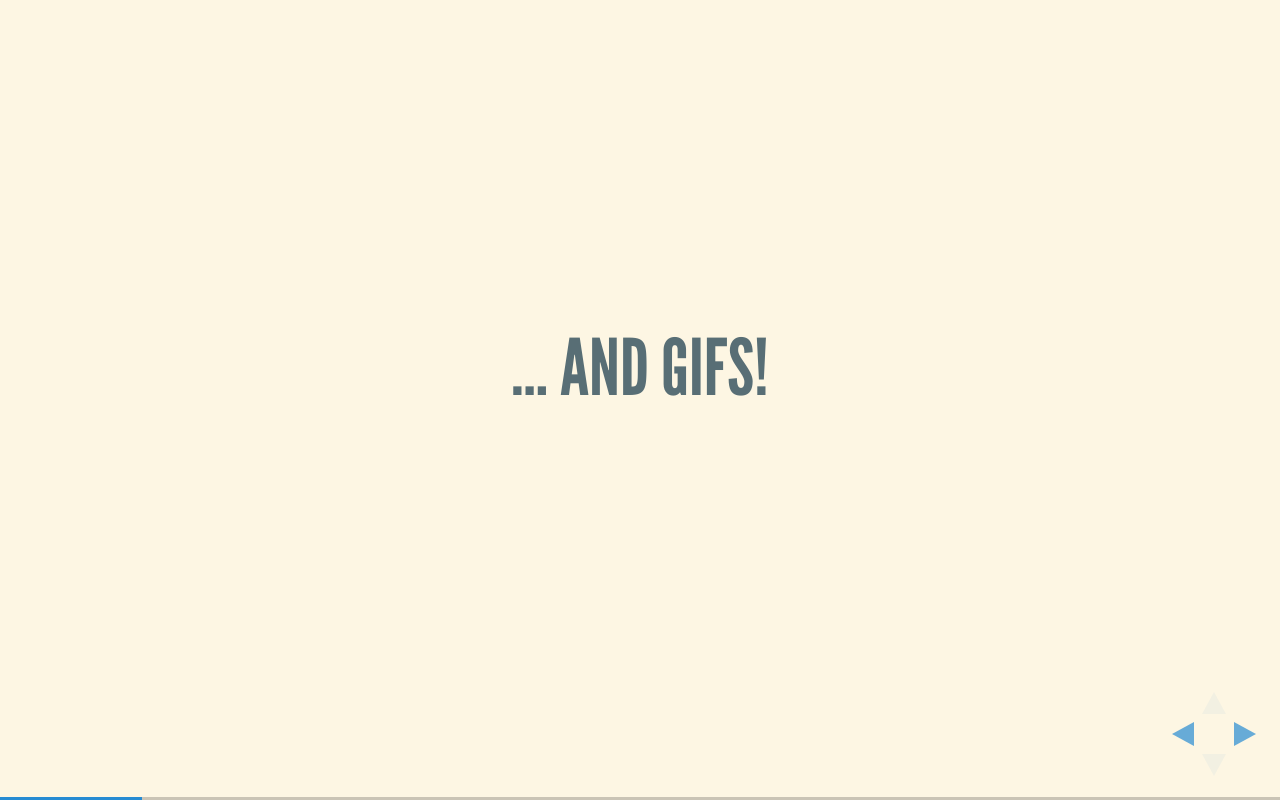
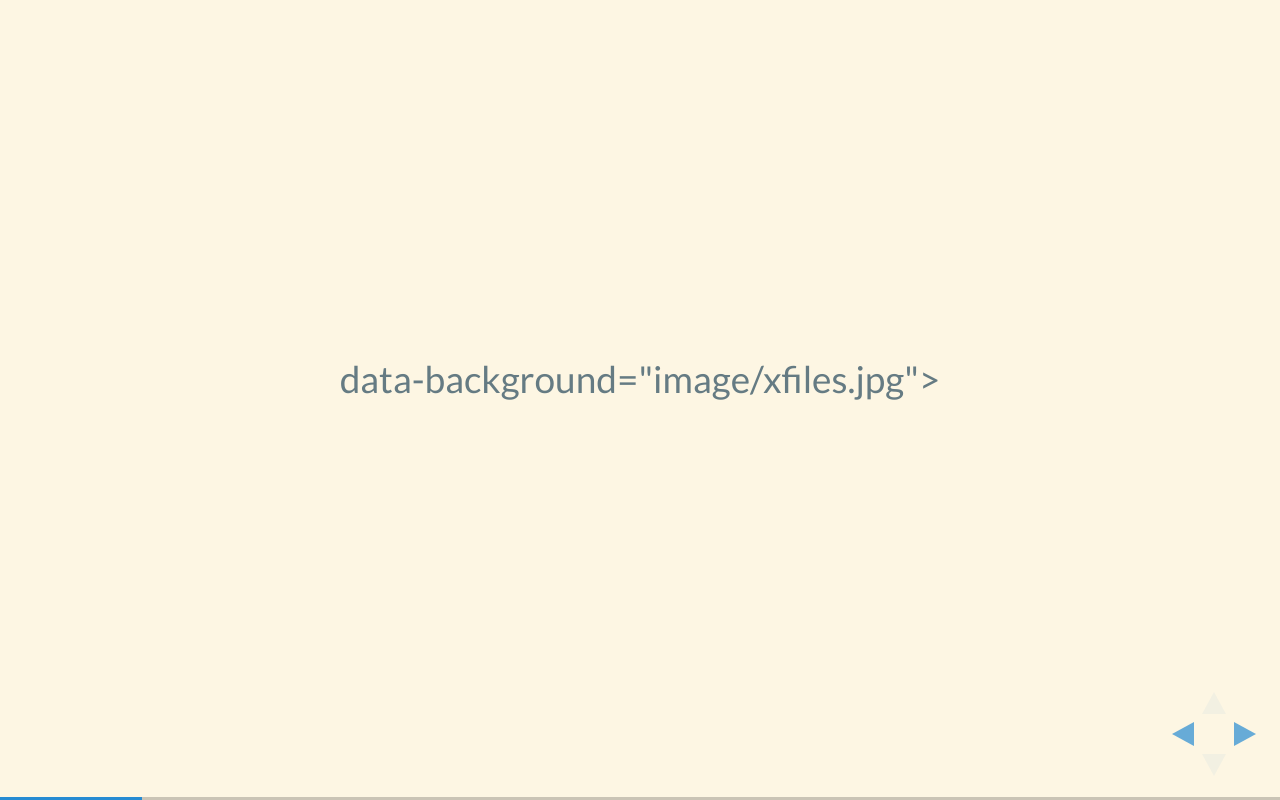
Before and after one commit to danabauer/planet-jsgeo, a website: page index.html in a window 1280 px wide. Both pictures are taken after a click on the element 1251 px from the left and 734 px from the top of the page. Drawn offline with Linux system fonts and the light colour scheme.

Commit message:
fix typos

```diff
--- a/index.html
+++ b/index.html
@@ -48,15 +48,13 @@
 					</p>
 				</section>
 				<section>
-					<section data-background="image/xfiles.jpg">
-						<h2>... and GIFs!</h2>
-					</section>
+					data-background="image/xfiles.jpg">
+
 				</section>
 
-				<section>
-					<section data-background="image/triangular-index.png">
-						<h2>... and GIFs!</h2>
-					</section>
+
+				<section data-background="image/triangular-index.png">
+
 				</section>
 
 				<!-- Example of nested vertical slides -->
@@ -230,8 +228,9 @@
 					<h2>Calulating a vegetation index</h2>
 					<pre><code data-trim contenteditable>
 /**
- * Calculate the Vegetation Greenness Index (VGI) from an input pixel.  This
- * is a rough estimate assuming that pixel values correspond to reflectance.
+ * Calculate the Vegetation Greenness Index (VGI) from an input pixel.
+ * This is a rough estimate assuming that pixel values correspond to
+ * reflectance.
  * @param {ol.raster.Pixel} pixel An array of [R, G, B, A] values.
  * @return {number} The VGI value for the given pixel.
  */
```
